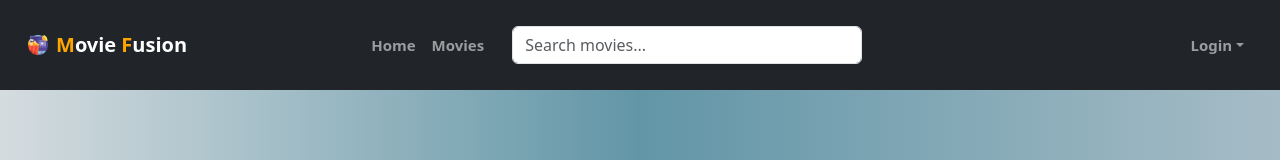
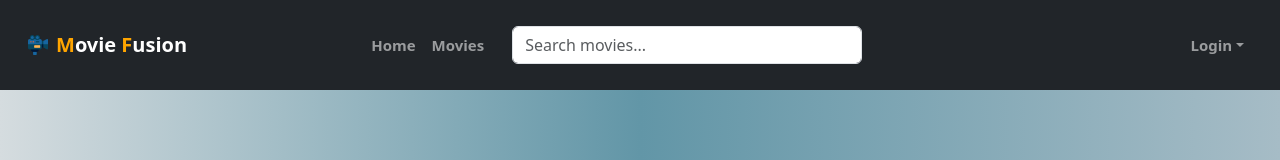
Before and after one commit to shubhamsuryawanshi586/Movie_Recommendation_Web, a React (Vite) app in the folder MovieFusionApp/: page /contact in a window 1280 px wide. Shown: the top 160 px of the page. Built offline with nearby package versions, Linux system fonts and the light colour scheme.

Commit message:
nav and logo chnage

```diff
--- a/MovieFusionApp/index.html
+++ b/MovieFusionApp/index.html
@@ -2,7 +2,7 @@
 <html lang="en">
   <head>
     <meta charset="UTF-8" />
-    <link rel="icon" type="image/png" href="/images/tv.png" />
+    <link rel="icon" type="image/png" href="/images/video-camera.png" />
     <meta name="viewport" content="width=device-width, initial-scale=1.0" />
     <title>Movie Fusion</title>
     <link href="https://cdn.jsdelivr.net/npm/bootstrap@5.3.2/dist/css/bootstrap.min.css" rel="stylesheet">
--- a/MovieFusionApp/src/components/Navbar.jsx
+++ b/MovieFusionApp/src/components/Navbar.jsx
@@ -69,7 +69,7 @@ const Navbar = () => {
           {/* <Link className="navbar-brand" to="/" onClick={closeNavbar}><span style={{ color: 'orange' }}>M</span>ovie <span style={{ color: 'orange' }}>F</span>usion
           </Link> */}
           <Link className="navbar-brand d-flex align-items-center gap-2" to="/" onClick={closeNavbar}>
-            <img src="/images/tv.png" alt="Movie Fusion Logo" style={{ height: '20px' }} />
+            <img src="/images/video-camera.png" alt="Movie Fusion Logo" style={{ height: '20px' }} />
             <span><span style={{ color: 'orange' }}>M</span>ovie <span style={{ color: 'orange' }}>F</span>usion</span>
           </Link>
 
```
Also changed, not shown: MovieFusionApp/public/images/video-camera.png (added).
